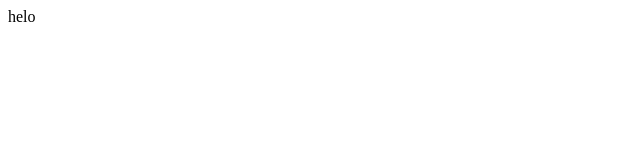
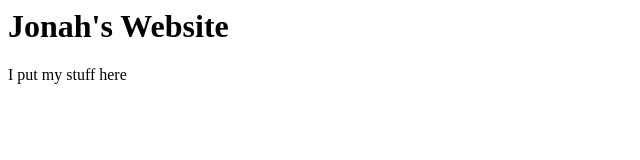
Before and after one commit to jerherz/jerherz.github.io, a plain HTML site: page index.html in a window 1280 px wide. Shown: the whole page, without its empty margins (0-640 px from the left). Drawn offline with Linux system fonts and the light colour scheme.

Commit message:
Update index.html

```diff
--- a/index.html
+++ b/index.html
@@ -1 +1,2 @@
-helo
+<h1>Jonah's Website</h1>
+<p>I put my stuff here</p>
```
